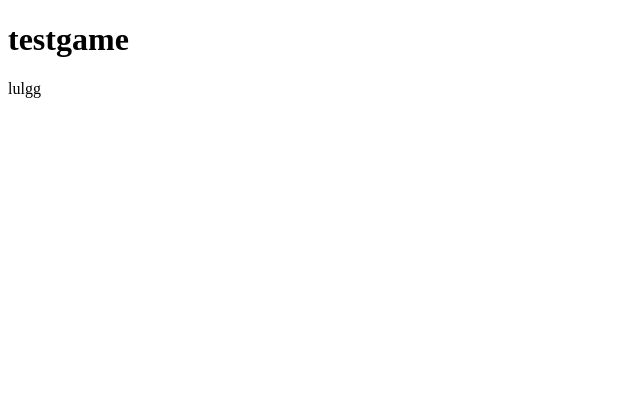
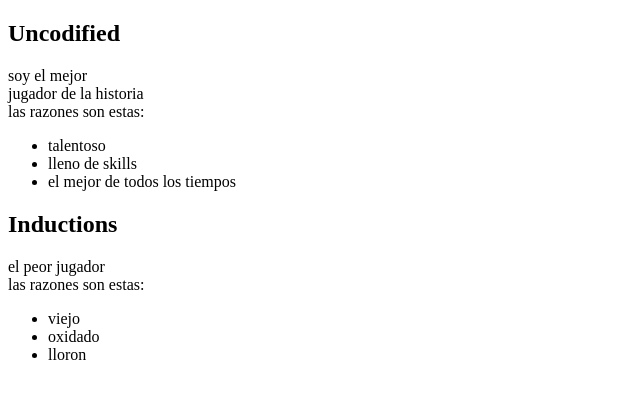
Before and after one commit to sepuuu/paginaweb, a plain HTML site: page index.html in a window 1280 px wide. Shown: the whole page, without its empty margins (0-640 px from the left). Drawn offline with Linux system fonts and the light colour scheme.

Commit message:
Update index.html

```diff
--- a/index.html
+++ b/index.html
@@ -1,24 +1,40 @@
-<!doctype html>
-
+<!DOCTYPE html>
 <html>
 <head>
-	<meta charset="utf-8">
-	<title>mi pagina web
-	</title>
-	<h1>
-		testgame
-	</h1>
+<title>Titulo</title>
 </head>
+<body>
+<header>
+<section>
+<h1>Uncodified</h1>
+
+<p>soy el mejor<br>jugador de la historia<br>
+las razones son estas:</p>
+
+<ul>
+	<li>talentoso</li>
+	<li>lleno de skills</li>
+	<li>el mejor de todos los tiempos</li>
+</ul>
+</section>
+<section>
+	<h1>Inductions</h1>
+
+<p>el peor jugador <br>
+las razones son estas:</p>
+
+<ul>
+	<li>viejo</li>
+	<li>oxidado</li>
+	<li>lloron</li>
+</ul>
 
 
 
-<body>
-<p>
 
-	lulgg
+</section>
+</header>
 
-
-</p>
 </body>
 
 </html>
```
